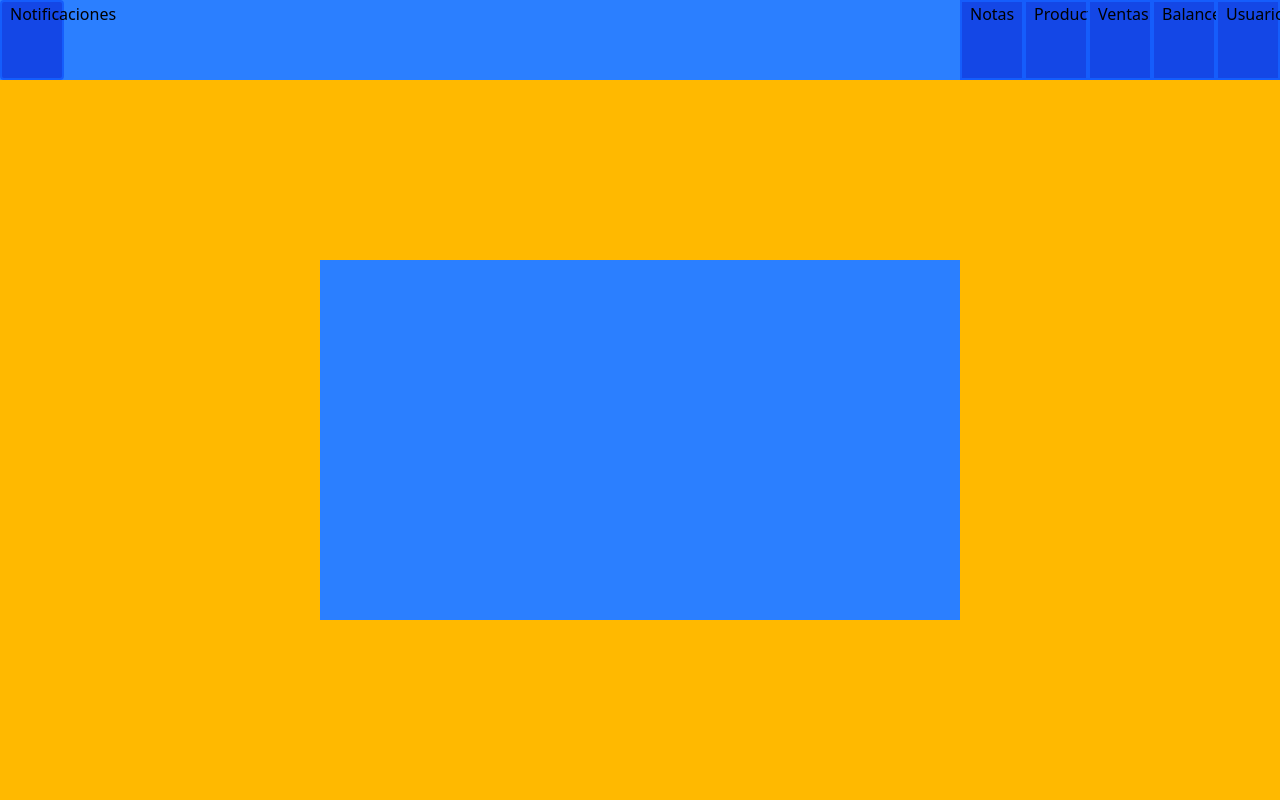
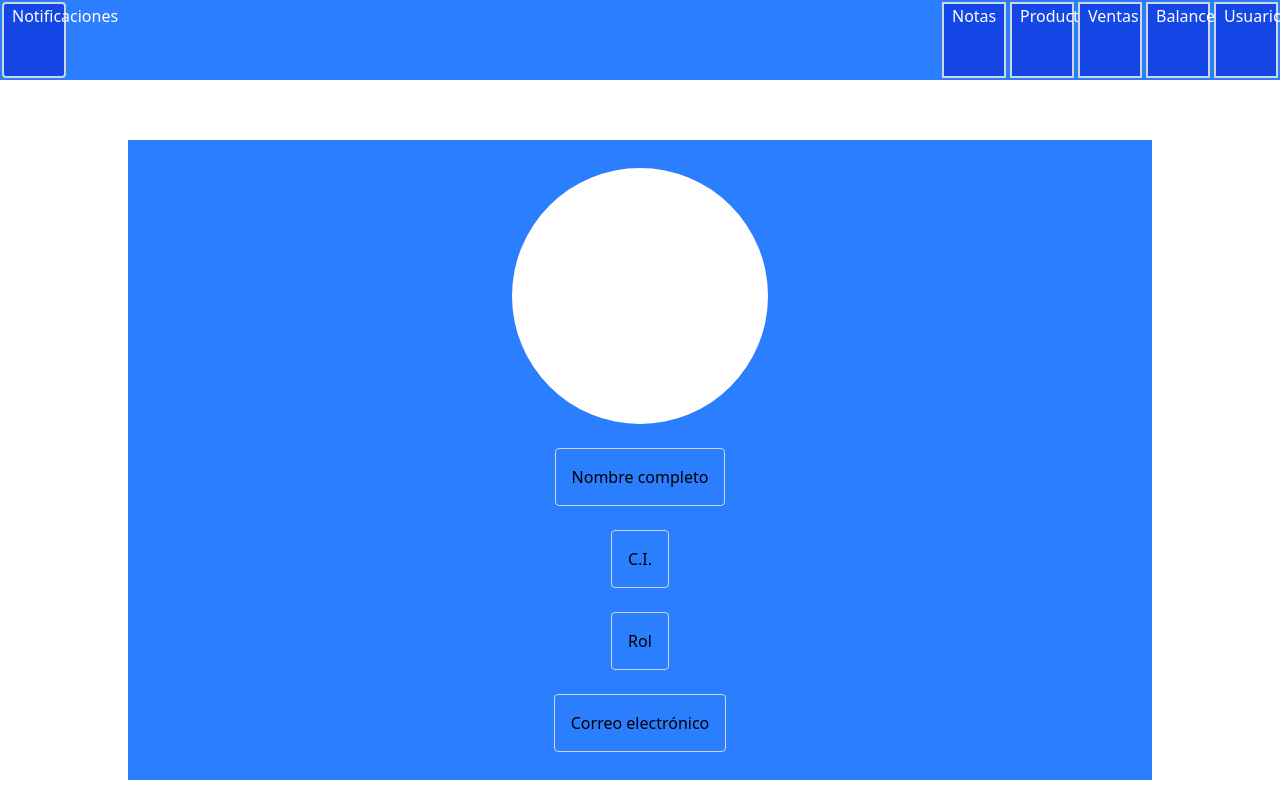
Before and after one commit to DDSlayer64/Proyecto01, a Vue app: page /usuario in a window 1280 px wide. Built offline with nearby package versions, Linux system fonts and the light colour scheme.

Commit message:
Modificaciones Usuario

```diff
--- a/src/components/Navegacion.vue
+++ b/src/components/Navegacion.vue
@@ -4,23 +4,23 @@
 
 <template>
     <nav class="navegacion w-[100vw] h-[10vh] bg-blue-500 flex flex-row">
-        <router-link to="notificaciones" class="hover:bg-blue-400 px-2 w-[5%] bg-blue-700  rounded  border-2 border-blue-600">Notificaciones
+        <router-link to="notificaciones" class="hover:bg-blue-800 px-2 w-[5%] bg-blue-700 rounded m-0.5 text-white border-2 border-gray-300">Notificaciones
 
         </router-link>
         <div class="w-[70%] h-[100%]"></div>
-        <router-link to="notas" class="hover:bg-blue-400 px-2 w-[5%] bg-blue-700 border-2 border-blue-600 ">Notas
+        <router-link to="notas" class="hover:bg-blue-800 px-2 w-[5%] bg-blue-700 m-0.5 text-white border-2 border-gray-300">Notas
 
         </router-link>
-        <router-link to="productos" class="hover:bg-blue-400 px-2 w-[5%] bg-blue-700  border-2 border-blue-600">Productos
+        <router-link to="productos" class="hover:bg-blue-800 px-2 w-[5%] bg-blue-700 m-0.5 text-white border-2 border-gray-300">Productos
 
         </router-link>
-        <router-link to="ventas" class="hover:bg-blue-400 px-2 w-[5%] bg-blue-700  border-2 border-blue-600">Ventas
+        <router-link to="ventas" class="hover:bg-blue-800 px-2 w-[5%] bg-blue-700 m-0.5 text-white border-2 border-gray-300">Ventas
 
         </router-link>
-        <router-link to="balance" class="hover:bg-blue-400 px-2 w-[5%] bg-blue-700  border-2 border-blue-600">Balance
+        <router-link to="balance" class="hover:bg-blue-800 px-2 w-[5%] bg-blue-700 m-0.5 text-white border-2 border-gray-300">Balance
 
         </router-link>
-        <router-link to="usuario" class="hover:bg-blue-400 px-2 w-[5%] bg-blue-700  border-2 border-blue-600">Usuario
+        <router-link to="usuario" class="hover:bg-blue-800 px-2 w-[5%] bg-blue-700 m-0.5 text-white border-2 border-gray-300">Usuario
 
         </router-link>
 
--- a/src/views/InicioSesion.vue
+++ b/src/views/InicioSesion.vue
@@ -3,7 +3,7 @@ import Inicio from './Inicio.vue';
 </script>
 
 <template>
-    <div class="odo  w-screen h-[90vh] flex flex-col justify-evenly items-center flex">
+    <div class="odo  w-screen h-[90vh] flex flex-col justify-evenly items-center">
          <div class="h-[70vh] w-[60vw] flex">
 
             <div class="InicioS w-[40vw] h-[70vh] bg-blue-700 flex flex-col justify-center items-center p-10 text-white">
--- a/src/views/Registro.vue
+++ b/src/views/Registro.vue
@@ -3,7 +3,7 @@ import Inicio from './Inicio.vue';
 </script>
 
 <template>
-    <div class="todo w-screen h-[90vh] flex flex-col justify-evenly items-center flex">
+    <div class="todo w-screen h-[90vh] flex flex-col justify-evenly items-center">
         <div class="h-[70vh] w-[60vw] rounded-lg shadow-lg overflow-hidden flex">
 
            <div class="w-[60vw] h-[70vh] bg-blue-500 p-10 flex flex-col justify-center">
--- a/src/views/Usuario.vue
+++ b/src/views/Usuario.vue
@@ -4,10 +4,20 @@ import Inicio from './Inicio.vue';
 </script>
 
 <template>
-    <div class="todo bg-amber-400 w-screen h-[90vh] flex flex-col justify-evenly items-center ">
-        <div class="cajas bg-blue-500 w-[50vw] h-[50%] flex">
+    <div class="todo w-screen h-[90vh] flex flex-col justify-start items-center pt-15">
+        <div class="cajas bg-blue-500 w-[80vw] h-[80vh] flex flex-col justify-center items-center space-y-6 ">
 
-         </div>
+            <div class="w-[20vw] bg-white rounded-full aspect-square"></div>
+
+            <h3 class="h3 p-4 rounded border border-gray-300">Nombre completo </h3>
+            <h3 class="h3 p-4 rounded border border-gray-300">C.I.</h3>
+            <h3 class="h3 p-4 rounded border border-gray-300">Rol</h3>
+            <h3 class="h3 p-4 rounded border border-gray-300">Correo electrónico</h3>
+        </div>
 
     </div>
 </template>
+
+
+<style>
+</style>
```
